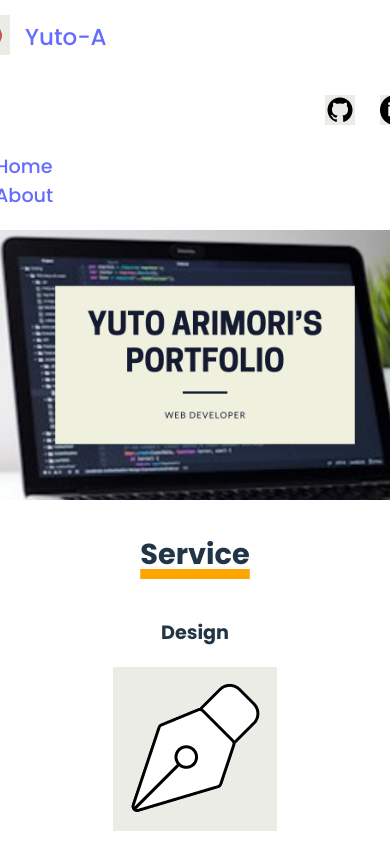
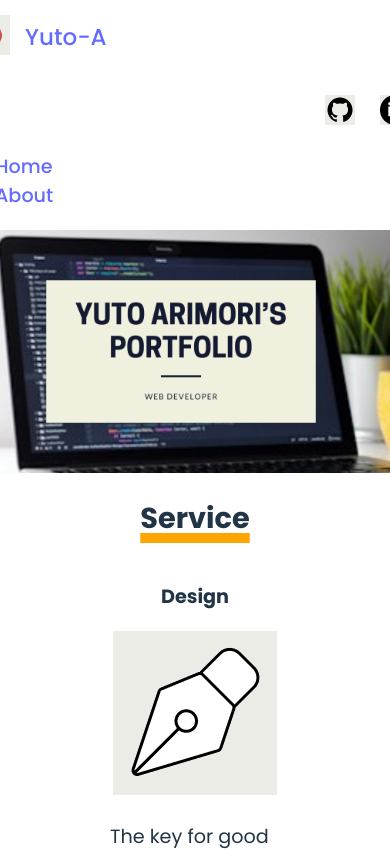
Before and after one commit to Yuto-A2/myPortfolio, a React (Vite) app in the folder portfolio/frontend/: page / in a window 390 px wide. Shown: the top 850 px of the page. Built offline with nearby package versions, Linux system fonts and the light colour scheme; no server answers.

Commit message:
changed img size.

```diff
--- a/portfolio/frontend/src/components/Home.css
+++ b/portfolio/frontend/src/components/Home.css
@@ -1,5 +1,6 @@
 @import url('https://fonts.googleapis.com/css2?family=Poppins:ital,wght@0,100;0,200;0,300;0,400;0,500;0,600;0,700;0,800;0,900;1,100;1,200;1,300;1,400;1,500;1,600;1,700;1,800;1,900&display=swap');
 /* common design */
+
 body {
     display: flex;
     justify-content: center;
@@ -10,7 +11,6 @@ body {
     max-width: 1200px;
     overflow-x: hidden;
 }
-
 
 @media screen and (max-width: 430px) {
     body{
@@ -97,6 +97,12 @@ body {
         display: flex;
         align-items: center;
         font-size: 1.2em;
+    }
+
+    #banar {
+        display: flex;
+        justify-content: center;
+        width: 90%;
     }
 }
 /* social media */
```
